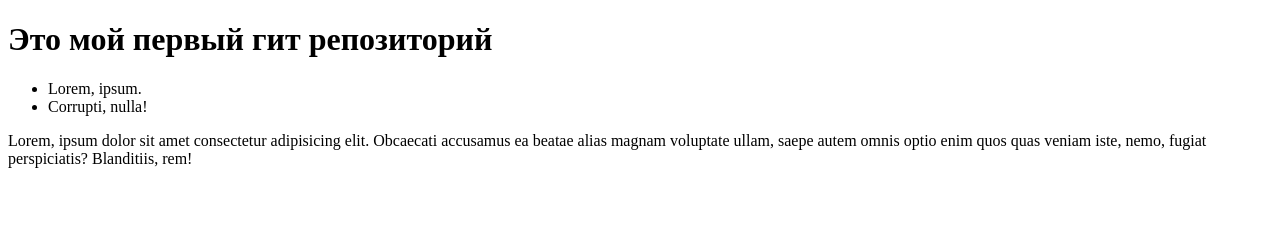
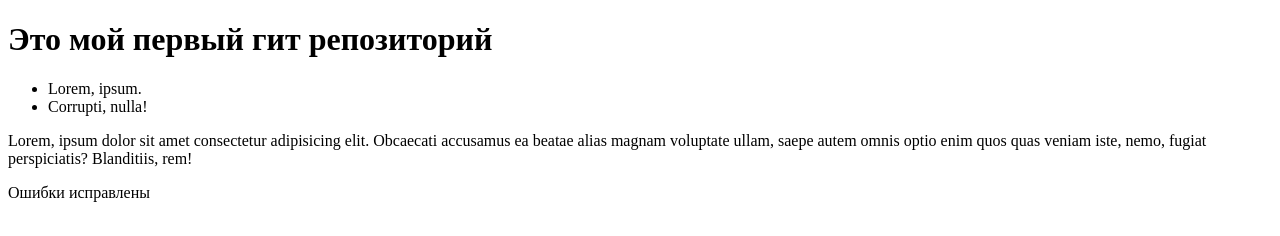
Before and after one commit to ElnarG13/ski-school-gasanov, a plain HTML site: page index.html in a window 1280 px wide. Drawn offline with Linux system fonts and the light colour scheme.

Commit message:
Исправление  ошибок

```diff
--- a/index.html
+++ b/index.html
@@ -15,5 +15,7 @@
     </ul>
 
     <p>Lorem, ipsum dolor sit amet consectetur adipisicing elit. Obcaecati accusamus ea beatae alias magnam voluptate ullam, saepe autem omnis optio enim quos quas veniam iste, nemo, fugiat perspiciatis? Blanditiis, rem!</p>
+
+    <p>Ошибки исправлены</p>
 </body>
 </html>
```
